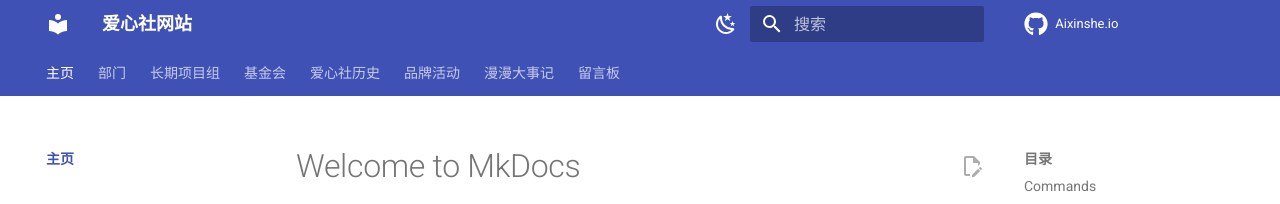
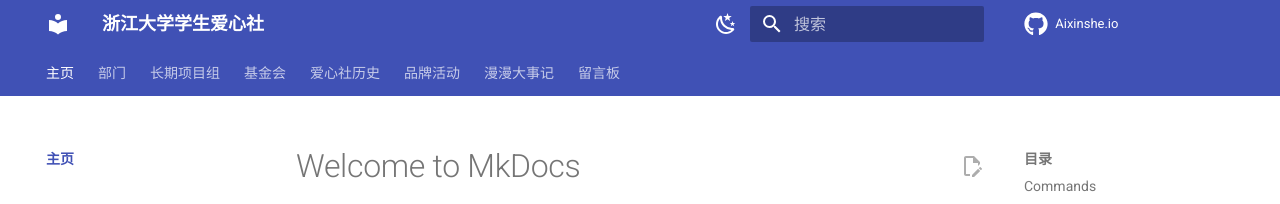
Before and after one commit to ZJU-Aixinshe/Aixinshe, an MkDocs documentation site: the page built from docs/index.md, in a window 1280 px wide. Shown: the top 204 px of the page. Built offline with MkDocs 1.6.1 and Material for MkDocs 9.7.7, drawn with Linux system fonts in a browser that asks for light colours; comment, search, counter and statistics services are not loaded.

Commit message:
Update mkdocs.yml

```diff
--- a/mkdocs.yml
+++ b/mkdocs.yml
@@ -1,6 +1,6 @@
 # [Info]
 # 左上角标题
-site_name: 爱心社网站
+site_name: 浙江大学学生爱心社
 site_url: https://zju-aixinshe.github.io/Aixinshe/
 site_author: 张国豪
 site_description: 爱心社网站
```
